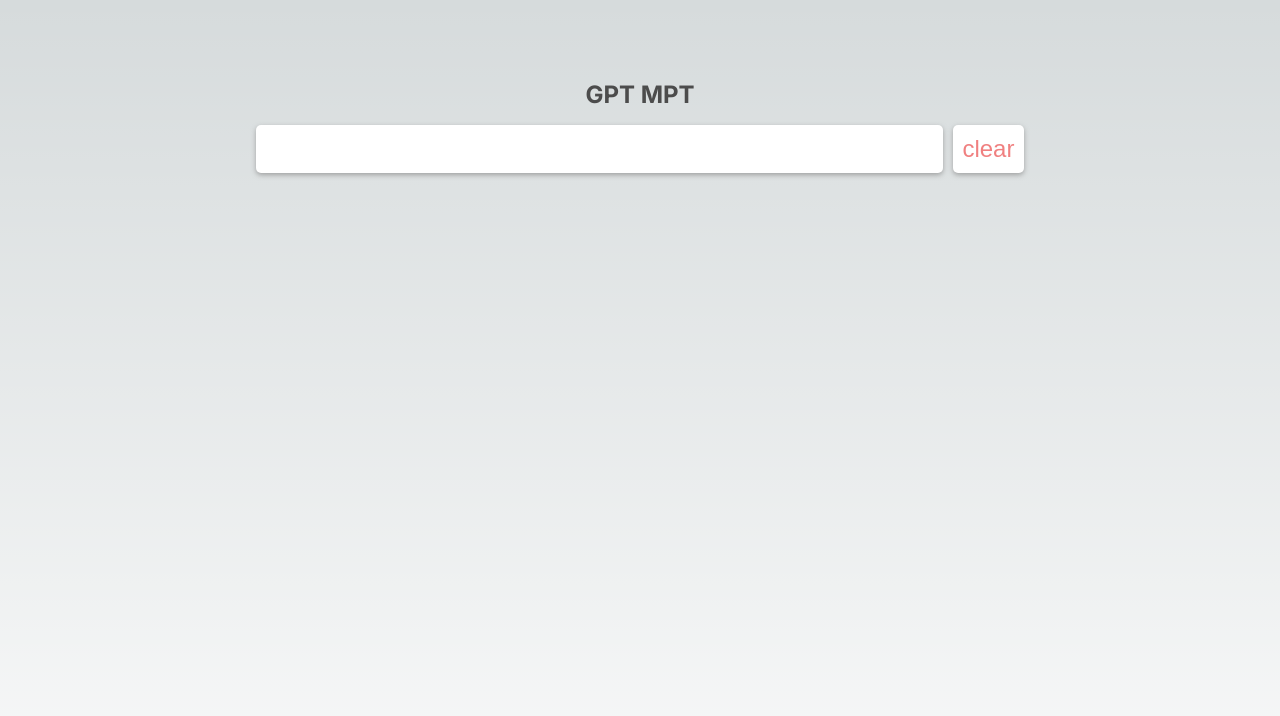
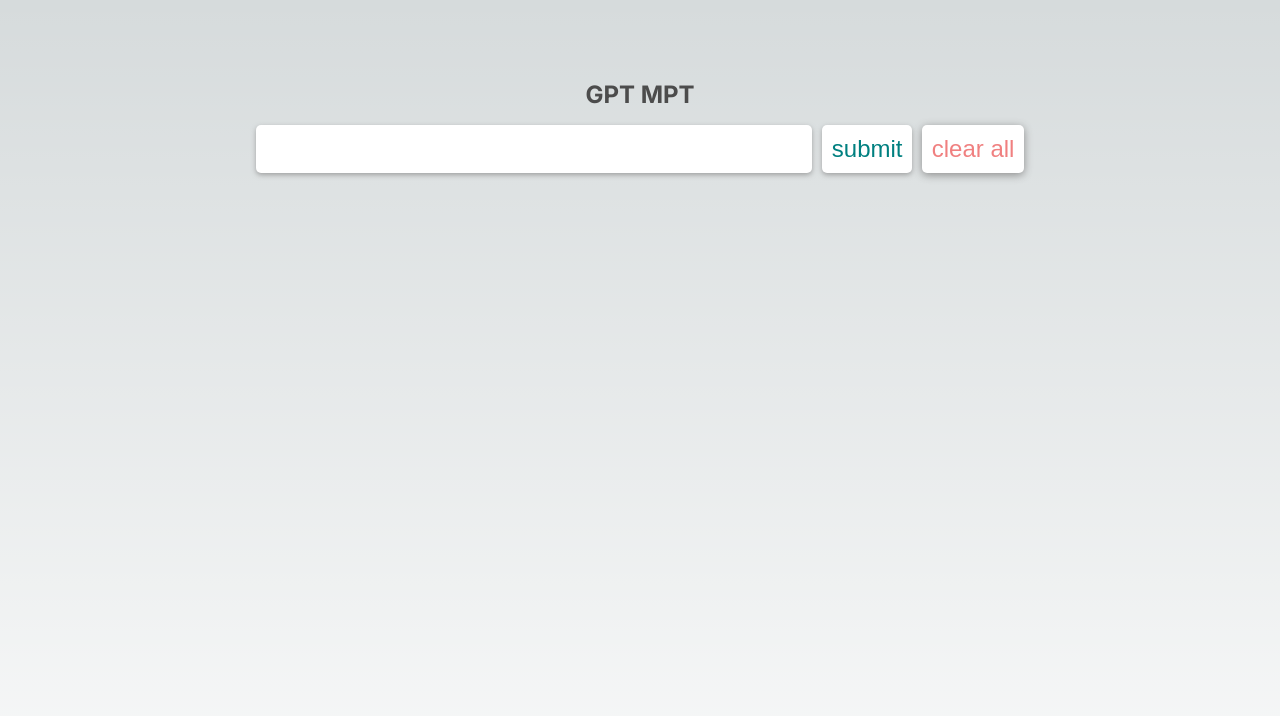
Before and after one commit to pirej/gpt-mpt, a Next.js app: page / in a window 1280 px wide. Shown: the top 716 px of the page. Built offline with nearby package versions, Linux system fonts and the light colour scheme.

Commit message:
Update again .

```diff
--- a/src/pages/index.tsx
+++ b/src/pages/index.tsx
@@ -7,8 +7,16 @@ import axios from "axios";
 const inter = Inter({ subsets: ["latin"] });
 
 export default function Home() {
+  const [currentInput, setCurrentInput] = useState("");
   const [question, setQuestion] = useState("");
   const [answer, setAnswer] = useState("");
+  const [answers, setAnswers] = useState<any[]>([]);
+  const [questions, setQuestions] = useState<any[]>([]);
+  const [session, setSession] = useState({
+    question: "",
+    answer: "",
+  });
+
   const pingGpt = () => {
     // ------------
     const endpoint = "https://api.openai.com/v1/chat/completions";
@@ -26,6 +34,8 @@ export default function Home() {
       .post(endpoint, data, { headers })
       .then((response) => {
         setAnswer(response.data.choices[0].message.content);
+        const newAnswer: string = response.data.choices[0].message.content;
+        setAnswers([...answers, newAnswer]);
       })
       .catch((error) => {
         console.log(error);
@@ -34,12 +44,20 @@ export default function Home() {
     // ------------
   };
 
-  const handleClick = () => {
+  console.log("answers se:", answers);
+  console.log("questions se:", questions);
+
+  const handleSubmit = (e: any) => {
+    setQuestion(e.target.value);
+    setQuestions([...questions, e.target.value]);
+    setCurrentInput("");
     pingGpt();
   };
-
   const handleKeyDown = (e: any) => {
     if (e.key === "Enter") {
+      setQuestion(e.target.value);
+      setQuestions([...questions, e.target.value]);
+      setCurrentInput("");
       pingGpt();
     }
   };
@@ -59,16 +77,27 @@ export default function Home() {
             <input
               type="text"
               className={styles.input}
-              onChange={(e) => setQuestion(e.target.value)}
+              onChange={(e) => setCurrentInput(e.target.value)}
               onKeyDown={(e) => handleKeyDown(e)}
-              value={question}
+              value={currentInput}
             ></input>
-            <button
-              className={styles.close}
-              onClick={() => [setQuestion(""), setAnswer("")]}
-            >
-              clear
-            </button>
+            <div className={styles.btnWrap}>
+              <button className={styles.send} onClick={(e) => handleSubmit(e)}>
+                submit
+              </button>
+              <button
+                className={styles.close}
+                onClick={() => [
+                  setQuestion(""),
+                  setQuestions([]),
+                  setAnswer(""),
+                  setAnswers([]),
+                  setCurrentInput(""),
+                ]}
+              >
+                clear all
+              </button>
+            </div>
           </div>
           <br></br>
           {answer && (
--- a/src/styles/Home.module.css
+++ b/src/styles/Home.module.css
@@ -41,20 +41,32 @@
   -moz-box-shadow: 0px 2px 8px 0px rgba(140, 140, 140, 1);
 }
 
-.close {
+.btnWrap {
+  display: flex;
+  gap: 10px;
+}
+
+.close,
+.send {
   color: lightcoral;
   font-size: 1.5rem;
   background-color: white;
   border-radius: 5px;
   border: none;
   padding: 0.6rem;
+  white-space: nowrap;
 
   box-shadow: 0px 2px 5px 0px rgba(140, 140, 140, 0.75);
   -webkit-box-shadow: 0px 2px 5px 0px rgba(140, 140, 140, 0.75);
   -moz-box-shadow: 0px 2px 5px 0px rgba(140, 140, 140, 0.75);
 }
 
-.close:hover {
+.send {
+  color: teal;
+}
+
+.close,
+.send:hover {
   cursor: pointer;
 
   box-shadow: 0px 2px 8px 0px rgba(140, 140, 140, 1);
```
Also changed, not shown: src/components/Input.tsx (deleted, +0 -7 lines), src/components/Response.module.css (added, +10 -0 lines), src/components/Response.tsx (+11 -2 lines).
